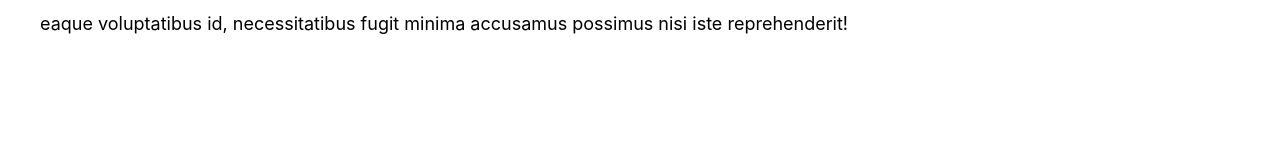
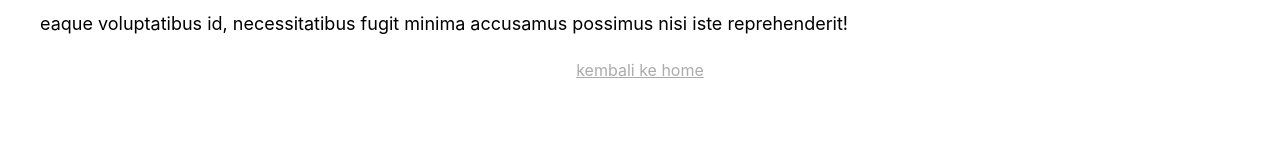
Before and after one commit to jejaksaid/mern-stack, a React (Create React App) app in the folder blogsaid/: page /detail-blog in a window 1280 px wide. Shown: the part 474-624 px from the top of the page. Built offline with nearby package versions, Linux system fonts and the light colour scheme.

Commit message:
moving between pages, useHistory, flow

```diff
--- a/blogsaid/src/pages/DetailBlog/index.js
+++ b/blogsaid/src/pages/DetailBlog/index.js
@@ -1,8 +1,11 @@
 import React from "react";
 import { RegisterBg } from "../../assets";
 import "./detailBlog.scss";
+import { useHistory } from "react-router-dom";
+import { Link } from "../../components";
 
 const DetailBlog = () => {
+	const history = useHistory();
 	return (
 		<div className="detail-blog-wrapper">
 			<img className="img-cover" src={RegisterBg} alt="thumb" />
@@ -14,6 +17,7 @@ const DetailBlog = () => {
 				eaque voluptatibus id, necessitatibus fugit minima accusamus possimus
 				nisi iste reprehenderit!
 			</p>
+			<Link title="kembali ke home" onClick={() => history.push("/")} />
 		</div>
 	);
 };
```
